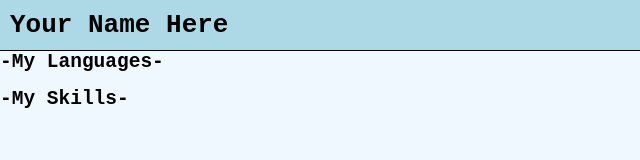
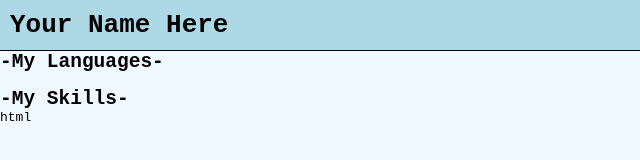
Before and after one commit to tonyburwinkel/tonyburwinkel.github.io, a plain HTML site: page index.html in a window 1280 px wide. Shown: the full height of the page, 0-640 px from the left. Drawn offline with Linux system fonts and the light colour scheme.

Commit message:
added html to skills

```diff
--- a/index.html
+++ b/index.html
@@ -20,7 +20,7 @@
 <div id="skills" class="section">
   <h2>-My Skills-</h2>
   <ul>
-    <li></li>
+    <li>html</li>
   </ul>
 </div>
 
```
